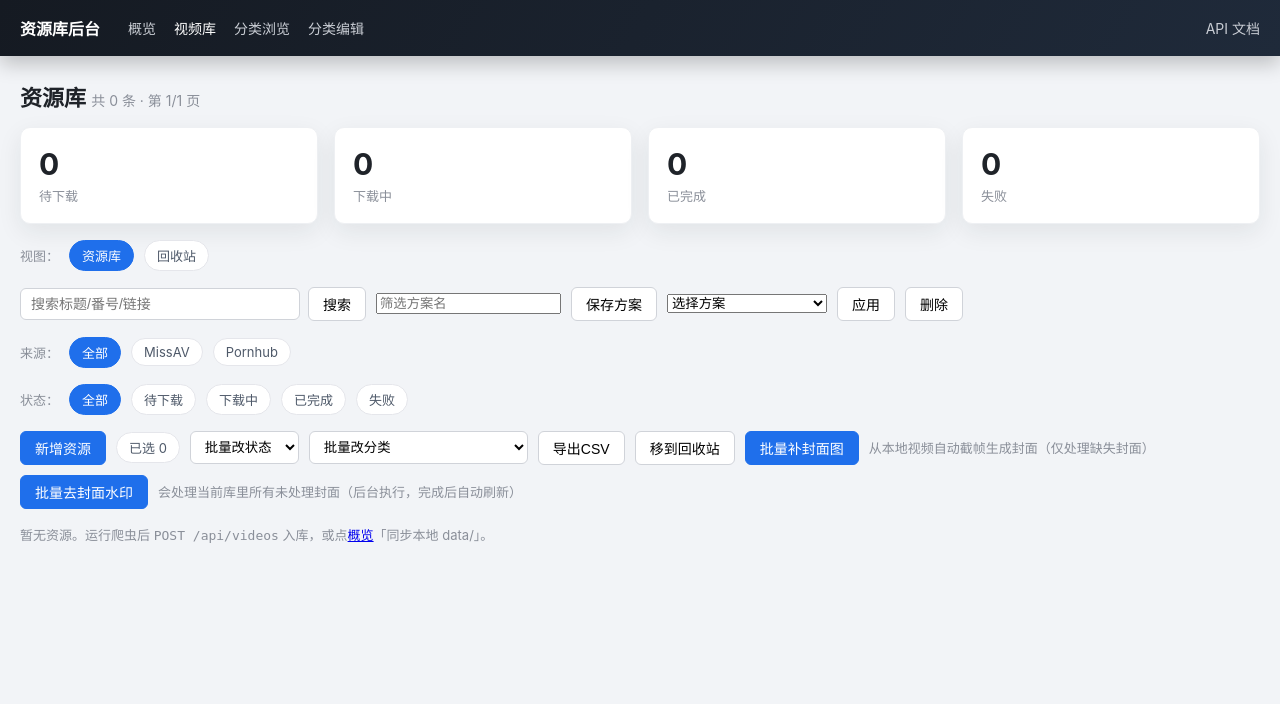
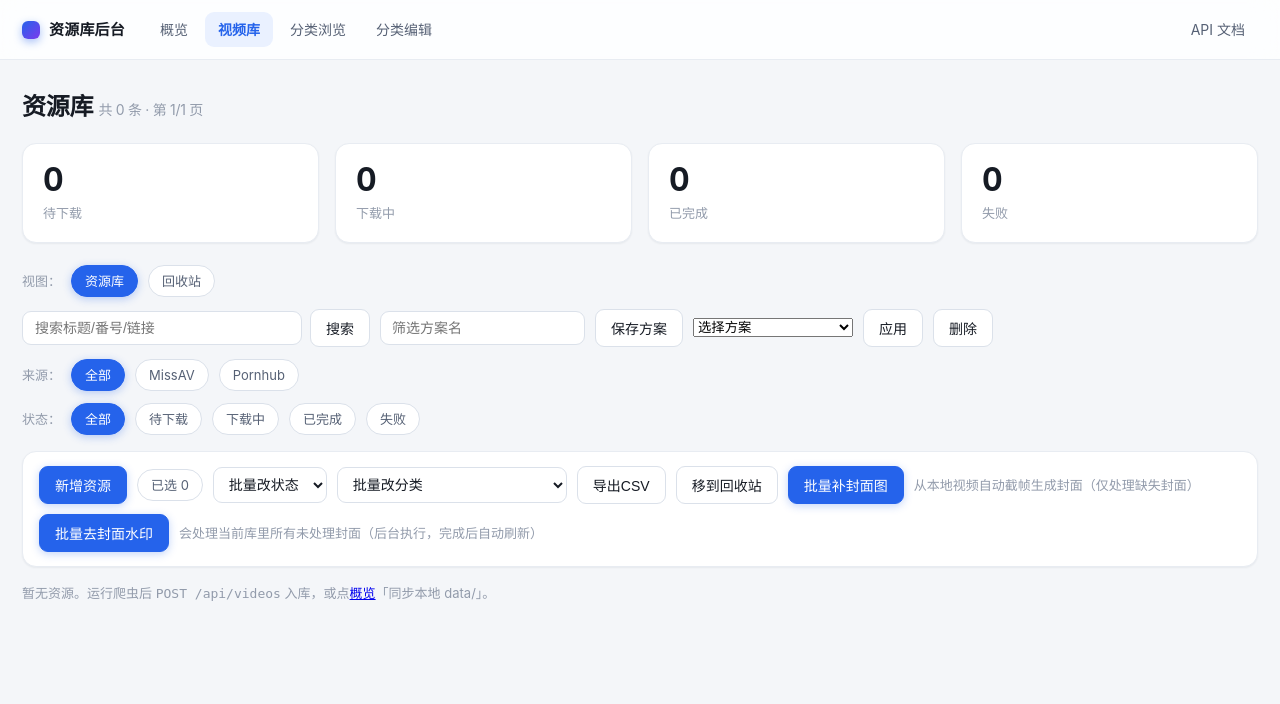
Before and after one commit to a0916w/ziyuanku, a FastAPI app: page /videos in a window 1280 px wide. Shown: the top 704 px of the page. Run offline with FastAPI, Linux system fonts and the light colour scheme; parts of the project's set-up code (start-up, migrations or seed data) failed here and were passed over.

Commit message:
style(ui): 后台界面整体专业化视觉升级
- 引入设计变量(配色/圆角/阴影/聚焦环)
- 顶栏改浅色玻璃质感并加品牌标识
- 统计卡、筛选区、工具栏、表格(粘性表头+行悬停)、状态徽章(带圆点)、按钮/输入框统一打磨
- style.css 缓存版本升至 v=15

Co-authored-by: Cursor <cursoragent@cursor.com>

```diff
--- a/backend/app/static/style.css
+++ b/backend/app/static/style.css
@@ -1,48 +1,108 @@
 * { box-sizing: border-box; }
+:root{
+  --bg:#f4f6f9;
+  --surface:#ffffff;
+  --surface-2:#f7f9fc;
+  --border:#e8ecf2;
+  --border-strong:#dbe1ea;
+  --text:#161b24;
+  --text-soft:#566175;
+  --muted:#929bab;
+  --primary:#2563eb;
+  --primary-d:#1d4ed8;
+  --primary-soft:#eaf1ff;
+  --ok:#15a34a; --ok-soft:#e7f7ec;
+  --warn:#d97706; --warn-soft:#fbf0e1;
+  --danger:#e5484d; --danger-soft:#fdecec;
+  --radius:14px; --radius-sm:9px; --radius-xs:6px;
+  --shadow-sm:0 1px 2px rgba(18,28,45,.06);
+  --shadow:0 6px 22px rgba(18,28,45,.07);
+  --shadow-lg:0 18px 44px rgba(18,28,45,.16);
+  --ring:0 0 0 3px rgba(37,99,235,.18);
+}
+html{ -webkit-text-size-adjust:100%; }
 body {
-  margin: 0; font-family: -apple-system, "PingFang SC", "Microsoft YaHei", sans-serif;
-  background: #f2f4f7; color: #1f2329;
+  margin: 0;
+  font-family: -apple-system, BlinkMacSystemFont, "Segoe UI", "PingFang SC", "Microsoft YaHei", sans-serif;
+  background: var(--bg); color: var(--text);
+  font-size:14px; line-height:1.55;
+  -webkit-font-smoothing:antialiased; -moz-osx-font-smoothing:grayscale;
 }
 .topbar {
-  display: flex; align-items: center; gap: 18px;
-  background: linear-gradient(120deg, #151a22, #1f2a3a);
-  color: #fff; padding: 0 20px; height: 56px;
+  display: flex; align-items: center; gap: 4px;
+  background: rgba(255,255,255,.82);
+  -webkit-backdrop-filter: saturate(180%) blur(14px);
+  backdrop-filter: saturate(180%) blur(14px);
+  border-bottom: 1px solid var(--border);
+  color: var(--text); padding: 0 22px; height: 60px;
   position: sticky; top: 0; z-index: 100;
-  box-shadow: 0 8px 20px rgba(0,0,0,.22);
 }
-.topbar .brand { font-weight: 700; margin-right: 10px; }
-.topbar a { color: #c9cdd4; text-decoration: none; font-size: 14px; }
-.topbar a:hover, .topbar a.on { color: #fff; }
+.topbar .brand {
+  font-weight: 700; font-size:15px; margin-right: 18px; letter-spacing:.2px;
+  display:flex; align-items:center; gap:9px;
+}
+.topbar .brand::before{
+  content:""; width:18px; height:18px; border-radius:6px;
+  background:linear-gradient(135deg,var(--primary),#7c3aed);
+  box-shadow:0 3px 8px rgba(37,99,235,.4);
+}
+.topbar a { color: var(--text-soft); text-decoration: none; font-size: 14px; padding:7px 13px; border-radius:9px; transition:.15s; }
+.topbar a:hover { color: var(--text); background: var(--surface-2); }
+.topbar a.on { color: var(--primary); background: var(--primary-soft); font-weight: 600; }
 .topbar a.right { margin-left: auto; }
-main { max-width: 1100px; margin: 24px auto; padding: 0 20px 40px; }
-body.page-resources main { max-width: 1440px; }
-h1 { font-size: 22px; } h2 { font-size: 17px; margin-top: 28px; }
-.muted { color: #8a8f99; font-size: 13px; }
+main { max-width: 1140px; margin: 28px auto; padding: 0 22px 60px; }
+body.page-resources main { max-width: 1480px; }
+h1 { font-size: 24px; font-weight:750; letter-spacing:-.3px; margin:0 0 18px; }
+h2 { font-size: 17px; font-weight:650; margin-top: 28px; }
+.muted { color: var(--muted); font-size: 13px; }
 
-.cards { display: flex; gap: 16px; flex-wrap: wrap; }
+.cards { display: flex; gap: 16px; flex-wrap: wrap; margin-bottom: 22px; }
 .card {
-  flex: 1; min-width: 160px; background: #fff; border-radius: 10px;
-  padding: 18px; text-decoration: none; color: inherit;
-  box-shadow: 0 8px 24px rgba(31,35,41,.08);
-  border: 1px solid #eef0f3;
-  transition: transform .12s, box-shadow .12s;
+  flex: 1; min-width: 170px; background: var(--surface); border-radius: var(--radius);
+  padding: 18px 20px; text-decoration: none; color: inherit;
+  box-shadow: var(--shadow-sm);
+  border: 1px solid var(--border);
+  position: relative; overflow: hidden;
+  transition: transform .15s, box-shadow .15s, border-color .15s;
 }
-.card:hover { transform: translateY(-2px); box-shadow: 0 12px 28px rgba(31,35,41,.12); }
-.card-num { font-size: 30px; font-weight: 700; }
-.card-label { color: #8a8f99; margin-top: 4px; font-size: 13px; }
+.card::after {
+  content: ""; position: absolute; left: 0; top: 0; bottom: 0; width: 3px;
+  background: var(--primary); transform: scaleY(0); transform-origin: bottom; transition: transform .18s;
+}
+.card:hover { transform: translateY(-3px); box-shadow: var(--shadow); border-color: var(--border-strong); }
+.card:hover::after { transform: scaleY(1); }
+.card-num { font-size: 32px; font-weight: 750; letter-spacing: -1px; font-variant-numeric: tabular-nums; line-height: 1.1; }
+.card-label { color: var(--muted); margin-top: 6px; font-size: 13px; font-weight: 500; }
 
-.grid { width: 100%; border-collapse: collapse; background: #fff; border-radius: 10px; overflow: hidden; box-shadow: 0 8px 24px rgba(31,35,41,.08); border: 1px solid #eef0f3; }
-.grid th, .grid td { text-align: left; padding: 10px 12px; border-bottom: 1px solid #eef0f3; font-size: 14px; }
-.grid th { background: #fafbfc; color: #646a73; font-weight: 600; }
-.grid code { background: #f2f3f5; padding: 1px 6px; border-radius: 4px; font-size: 12px; }
+.grid { width: 100%; border-collapse: separate; border-spacing: 0; background: var(--surface); border-radius: var(--radius); overflow: hidden; box-shadow: var(--shadow); border: 1px solid var(--border); }
+.grid th, .grid td { text-align: left; padding: 13px 14px; border-bottom: 1px solid var(--border); font-size: 14px; }
+.grid thead th { position: sticky; top: 60px; z-index: 5; }
+.grid th { background: var(--surface-2); color: var(--text-soft); font-weight: 600; font-size: 12px; text-transform: uppercase; letter-spacing: .4px; }
+.grid tbody tr { transition: background .12s; }
+.grid tbody tr:hover { background: var(--surface-2); }
+.grid tbody tr:last-child td { border-bottom: none; }
+.grid code { background: var(--surface-2); border: 1px solid var(--border); padding: 1px 6px; border-radius: var(--radius-xs); font-size: 12px; }
 .caption { max-width: 280px; overflow: hidden; text-overflow: ellipsis; white-space: nowrap; }
 
-.filters, .toolbar { display: flex; gap: 10px; align-items: center; margin: 16px 0; flex-wrap: wrap; }
-.toolbar select {
-  padding: 7px 10px;
-  border: 1px solid #d0d3d9;
-  border-radius: 6px;
-  background: #fff;
+.filters, .toolbar { display: flex; gap: 10px; align-items: center; margin: 12px 0; flex-wrap: wrap; }
+.filters > .muted { font-weight: 500; }
+.toolbar {
+  margin: 16px 0; padding: 14px 16px;
+  background: var(--surface); border: 1px solid var(--border);
+  border-radius: var(--radius); box-shadow: var(--shadow-sm);
+}
+.toolbar select,
+input[type="text"], input:not([type]), .toolbar input {
+  padding: 8px 11px;
+  border: 1px solid var(--border-strong);
+  border-radius: var(--radius-sm);
+  background: var(--surface);
+  font-size: 14px;
+  color: var(--text);
+  transition: border-color .12s, box-shadow .12s;
+}
+.toolbar select:focus, input:focus, .search-form input:focus {
+  outline: none; border-color: var(--primary); box-shadow: var(--ring);
 }
 .search-form {
   display: flex;
@@ -53,43 +113,52 @@ h1 { font-size: 22px; } h2 { font-size: 17px; margin-top: 28px; }
 .search-form input {
   min-width: 280px;
   max-width: 420px;
-  padding: 7px 10px;
-  border: 1px solid #d0d3d9;
-  border-radius: 6px;
+  padding: 8px 12px;
+  border: 1px solid var(--border-strong);
+  border-radius: var(--radius-sm);
   font-size: 14px;
-  background: #fff;
+  background: var(--surface);
 }
-.chip { padding: 5px 12px; border-radius: 16px; background: #fff; text-decoration: none; color: #4e5969; font-size: 13px; border: 1px solid #e5e6eb; }
-.chip.on { background: #1f6feb; color: #fff; border-color: #1f6feb; }
+.chip { padding: 6px 13px; border-radius: 999px; background: var(--surface); text-decoration: none; color: var(--text-soft); font-size: 13px; border: 1px solid var(--border-strong); transition: .14s; line-height: 1.4; }
+.chip:hover { border-color: var(--primary); color: var(--primary); }
+.chip.on { background: var(--primary); color: #fff; border-color: var(--primary); box-shadow: 0 2px 8px rgba(37,99,235,.3); }
+.chip.on:hover { color: #fff; }
 
-button { cursor: pointer; border: 1px solid #d0d3d9; background: #fff; border-radius: 6px; padding: 6px 14px; font-size: 14px; }
-button.primary { background: #1f6feb; color: #fff; border-color: #1f6feb; }
-button:disabled { opacity: .5; cursor: not-allowed; }
+button { cursor: pointer; border: 1px solid var(--border-strong); background: var(--surface); color: var(--text); border-radius: var(--radius-sm); padding: 8px 15px; font-size: 14px; font-weight: 500; transition: .14s; }
+button:hover { border-color: var(--primary); color: var(--primary); }
+button.primary { background: var(--primary); color: #fff; border-color: var(--primary); box-shadow: 0 2px 8px rgba(37,99,235,.28); }
+button.primary:hover { background: var(--primary-d); border-color: var(--primary-d); color: #fff; }
+button:active { transform: translateY(1px); }
+button:focus-visible { outline: none; box-shadow: var(--ring); }
+button:disabled { opacity: .5; cursor: not-allowed; transform: none; }
+button:disabled:hover { border-color: var(--border-strong); color: var(--text); }
 .link-btn {
   margin-left: 6px;
   padding: 0;
   border: none;
   background: transparent;
-  color: #1f6feb;
+  color: var(--primary);
   font-size: 12px;
+  font-weight: 500;
   cursor: pointer;
 }
-.link-btn:hover { text-decoration: underline; }
+.link-btn:hover { text-decoration: underline; background: transparent; border: none; color: var(--primary-d); }
 
-.status { padding: 2px 9px; border-radius: 12px; font-size: 12px; }
-.status-pending { background: #f2f3f5; color: #646a73; }
-.status-sent_for_clip { background: #e8f3ff; color: #1f6feb; }
-.status-clip_done { background: #e6f7ec; color: #18a058; }
+.status { display: inline-flex; align-items: center; gap: 6px; padding: 3px 11px 3px 9px; border-radius: 999px; font-size: 12px; font-weight: 600; line-height: 1.6; white-space: nowrap; }
+.status::before { content: ""; width: 6px; height: 6px; border-radius: 50%; background: currentColor; flex: none; }
+.status-pending { background: #eef0f4; color: #646a73; }
+.status-sent_for_clip { background: var(--primary-soft); color: var(--primary); }
+.status-clip_done { background: var(--ok-soft); color: var(--ok); }
 .status-sent_to_project { background: #f3e8ff; color: #8a4fd8; }
 
-.status-run-running { background: #fff7e6; color: #d48806; }
-.status-run-success { background: #e6f7ec; color: #18a058; }
-.status-run-failed { background: #ffece8; color: #f53f3f; }
+.status-run-running { background: var(--warn-soft); color: var(--warn); }
+.status-run-success { background: var(--ok-soft); color: var(--ok); }
+.status-run-failed { background: var(--danger-soft); color: var(--danger); }
 
-.status-dl-pending { background: #f2f3f5; color: #646a73; }
-.status-dl-downloading { background: #e8f3ff; color: #1f6feb; }
-.status-dl-done { background: #e6f7ec; color: #18a058; }
-.status-dl-failed { background: #ffece8; color: #f53f3f; }
+.status-dl-pending { background: #eef0f4; color: #646a73; }
+.status-dl-downloading { background: var(--primary-soft); color: var(--primary); }
+.status-dl-done { background: var(--ok-soft); color: var(--ok); }
+.status-dl-failed { background: var(--danger-soft); color: var(--danger); }
 
 .section-link { font-size: 13px; font-weight: normal; color: #1f6feb; text-decoration: none; margin-left: 8px; }
 .thumb img { width: 72px; height: 40px; object-fit: cover; border-radius: 4px; background: #eef0f3; }
@@ -102,7 +171,7 @@ button:disabled { opacity: .5; cursor: not-allowed; }
 .log-row.hidden { display: none; }
 .log-row td { background: #fafbfc; }
 
-.addbox { background: #fff; border-radius: 10px; padding: 14px 18px; margin-bottom: 16px; }
+.addbox { background: var(--surface); border: 1px solid var(--border); border-radius: var(--radius); padding: 14px 18px; margin-bottom: 16px; box-shadow: var(--shadow-sm); }
 .addbox summary { cursor: pointer; font-weight: 600; }
 .addbox form { display: flex; gap: 8px; margin-top: 12px; flex-wrap: wrap; }
 .addbox input { flex: 1; min-width: 180px; padding: 7px 10px; border: 1px solid #d0d3d9; border-radius: 6px; }
@@ -330,11 +399,11 @@ body.page-scripts main, body.page-browse main, body.page-category-editor main {
 .res-progress-fill {
   height: 100%;
   border-radius: 3px;
-  background: #1f6feb;
+  background: var(--primary);
   transition: width .35s ease;
 }
-.res-progress-track.status-dl-done .res-progress-fill { background: #18a058; }
-.res-progress-track.status-dl-failed .res-progress-fill { background: #f53f3f; }
+.res-progress-track.status-dl-done .res-progress-fill { background: var(--ok); }
+.res-progress-track.status-dl-failed .res-progress-fill { background: var(--danger); }
 .res-progress-track.status-dl-pending .res-progress-fill { background: #c9cdd4; }
 .res-progress-indeterminate {
   position: absolute;
@@ -405,10 +474,13 @@ body.page-scripts main, body.page-browse main, body.page-category-editor main {
 }
 .modal-card{
   width:min(760px,95vw);
-  background:#fff;
-  border-radius:10px;
-  padding:18px;
+  background:var(--surface);
+  border-radius:var(--radius);
+  padding:22px 24px;
+  box-shadow:var(--shadow-lg);
 }
+.modal-card h3{ margin:0 0 16px; font-size:18px; font-weight:700; }
+.modal-card .toolbar{ background:transparent; border:none; box-shadow:none; padding:0; margin:18px 0 0; }
 .modal-grid{
   display:grid;
   grid-template-columns:1fr 1fr;
--- a/backend/app/templates/base.html
+++ b/backend/app/templates/base.html
@@ -4,7 +4,7 @@
   <meta charset="UTF-8">
   <meta name="viewport" content="width=device-width, initial-scale=1.0">
   <title>{% block title %}资源库后台{% endblock %}</title>
-  <link rel="stylesheet" href="/static/style.css?v=14">
+  <link rel="stylesheet" href="/static/style.css?v=15">
 </head>
 <body class="page-{{ active|default('') }}">
   <nav class="topbar">
```
Also changed, not shown: CHANGELOG.md.
